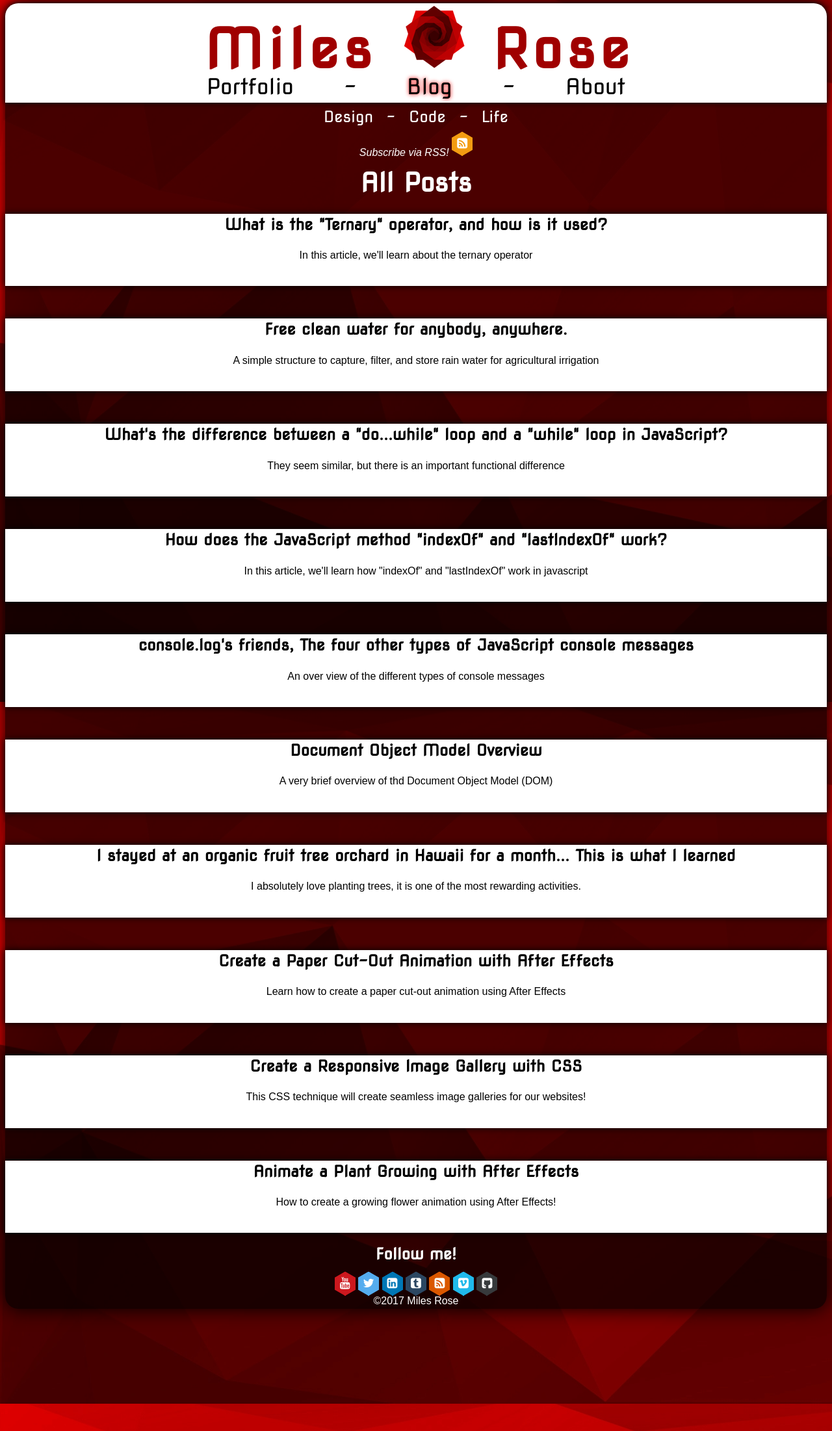
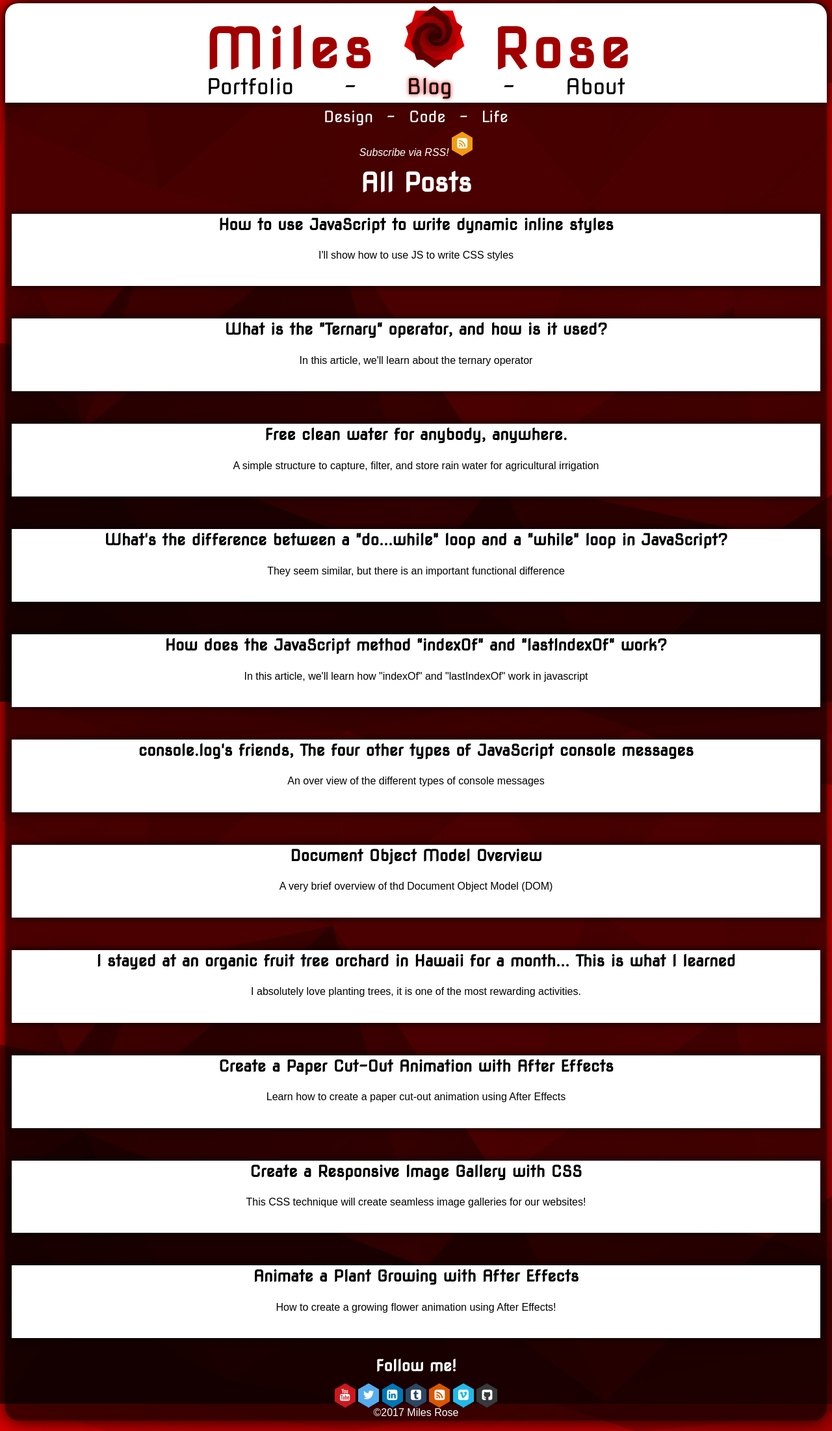
Before and after one commit to MilesOfRoses/my-jekyll, a Jekyll site: the page built from blog.html, in a window 1280 px wide. Shown: the whole page at 65% size. Built offline with Jekyll 4.4.1, drawn with Linux system fonts in a browser that asks for light colours.

Commit message:
wrote article about dynamic inline styles, added padding to all article pages

```diff
--- /dev/null
+++ b/_posts/code/2017-05-22-JS-for-inline-styles.md
@@ -0,0 +1,48 @@
+---
+layout: blog-article
+title: How to use JavaScript to write dynamic inline styles
+meta: I'll show how to use JS to write CSS styles
+category: code
+
+---
+<p>Using JavaScript, we can programmatically change our webpage's style and presentation. One way to do this is to use JS to select an element and give it an inline style.<br> First we'll need to select an element. Let's assume we have an HTML element with the ID of "mainContent"</p>
+
+
+{% highlight javascript linenos %}
+
+var mainContent = document.getElementById("mainContent");
+
+{% endhighlight %}
+
+
+<p>Once we have selected the element that we want to style, we can use the same styles that we would use in CSS. For example, to change font color:</p>
+
+{% highlight javascript linenos %}
+mainContent.style.color="#ff0000"; //changes font color to red
+{% endhighlight %}
+
+<p>Or to add 50 pixels of margin around the selected element</p>
+
+{% highlight javascript linenos %}
+mainContent.style.margin="50px";
+ {% endhighlight %}
+
+<p>Any style property that can be written usng CSS can also be dynamically written using JavaScript as a string. JS uses the same pixel units as CSS. Just make sure the semicolon is outside of the string quotes. <br>
+One important difference between style properties written in JavaScript vs CSS is that JavaScript uses camelCase, while CSS uses hyphen-spaced-text. for example, in CSS we would write this:</p>
+
+
+{% highlight css linenos %}
+#mainContent{
+    background-repeat: repeat-x;
+}
+ {% endhighlight %}
+
+ <p>While in JavaScript, we would write that same line in CamelCase:</p>
+
+
+{% highlight javascript linenos %}
+mainContent.style.backgroundRepeat = "repeat-x";
+ {% endhighlight %}
+
+
+<p>This is not just an arbitrary quirk of JS. In JS, any "-" would be interpreted as "minus" <br>for example, saying "background minus repeat" which wouldn't make any sense. <br> Keep in mind that we obviously will still want to keep most of our styles seperate in our CSS file, away from our .js file. This method is only useful if we NEED to have a style property changed dynamically in a way that CSS alone wouldn't be capible of by it's self.</p>
--- a/css/common.css
+++ b/css/common.css
@@ -74,13 +74,13 @@ ul {
 	font-size:520%;
 	margin-bottom: -40px;
 	margin-left:10px;
-	font-family: 'Nova Square', cursive;
+	font-family: 'Nova Square', sans-serif;
 	color: #a00000;
 	letter-spacing: .45rem;
 }
 
 h2 {
-	font-family: 'Nova Square', cursive;
+	font-family: 'Nova Square', sans-serif;
 }
 
 #portfolio{
@@ -100,7 +100,7 @@ nav li {
 
 nav {
  text-align: center;
- font-family: 'Nova Square', cursive;
+ font-family: 'Nova Square', sans-serif;
 }
 
 .nav-top{
@@ -180,6 +180,7 @@ hr{
     margin-right: auto;
     list-style: none;
     font-family: sans-serif;
+    padding:10px;
 }
 
 #feed-button p{
@@ -284,7 +285,7 @@ a {
 
 
 h1 {
-	font-family: 'Nova Square', cursive;
+	font-family: 'Nova Square', sans-serif;
 	font-size: 2.5rem;
 }
 
```
